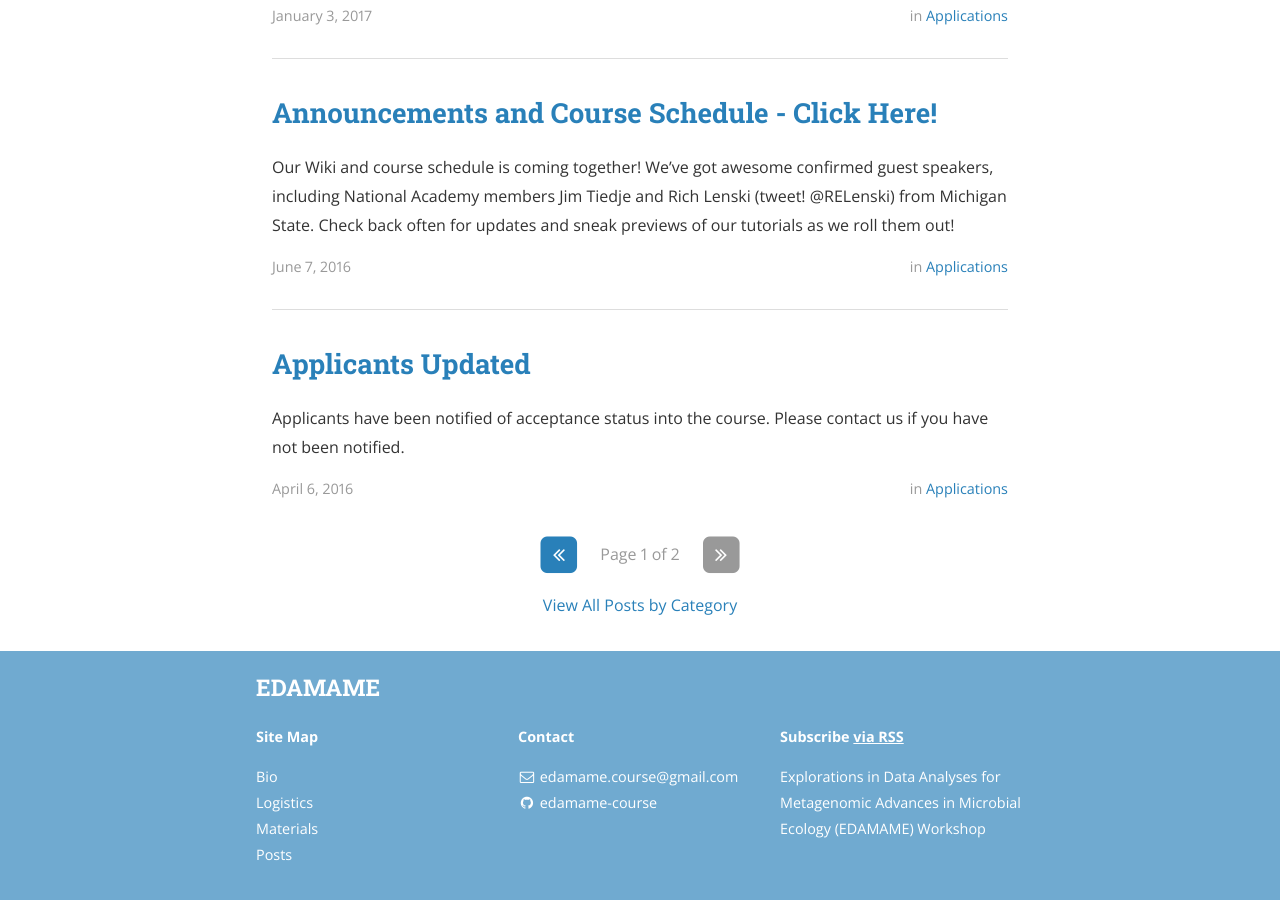
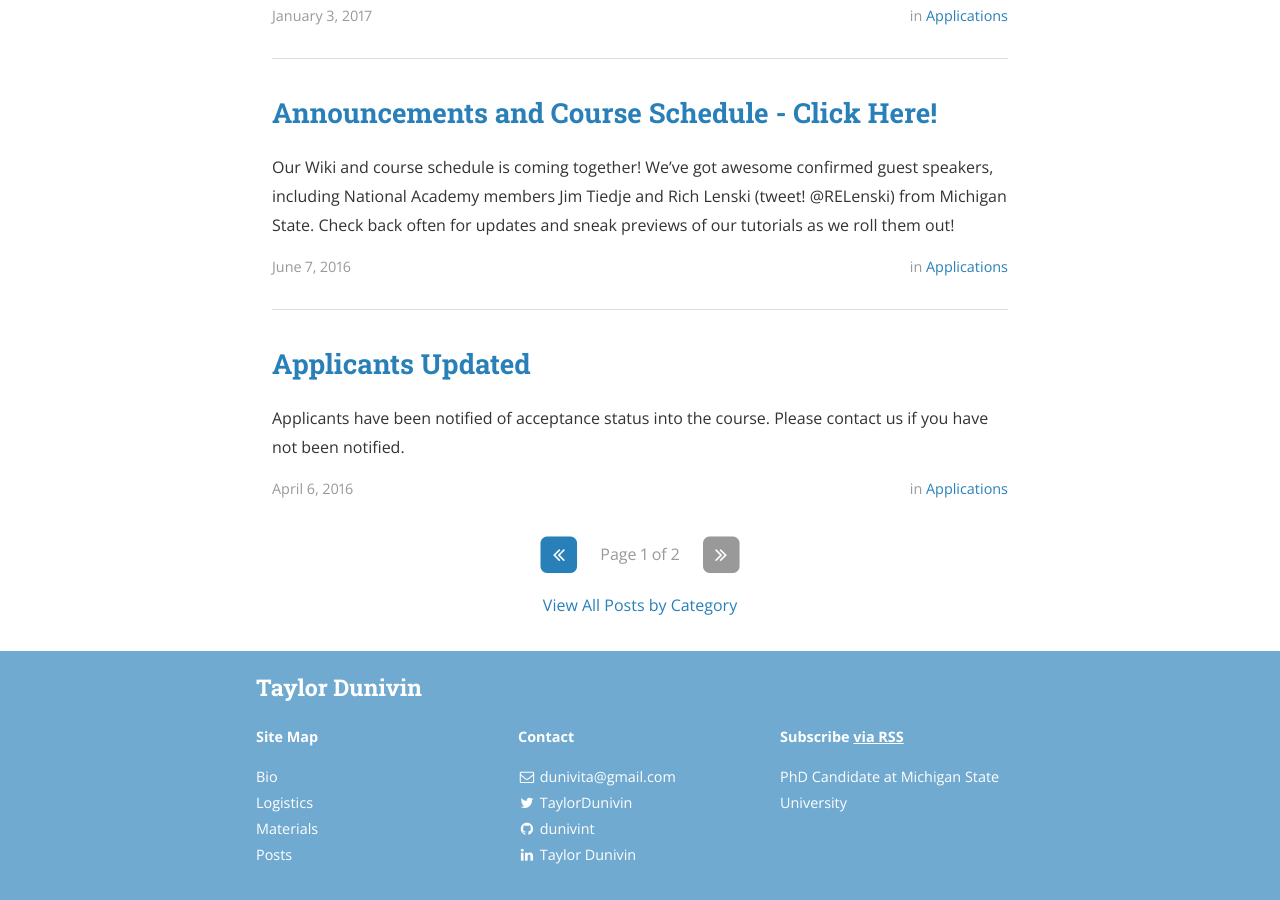
Before and after one commit to dunivint/dunivint.github.io, a Jekyll site: the page built from index.html, in a window 1280 px wide and 900 px high, scrolled down 1477 px. Built offline with Jekyll 4.4.1, drawn with Linux system fonts in a browser that asks for light colours; nearby versions of some CDN libraries; the list of posts is cut into pages by our own code; a style sheet for code colours, icons or effects is not loaded; some of the changed text lies outside the part shown.

Commit message:
Update _config.yml

```diff
--- a/_config.yml
+++ b/_config.yml
@@ -7,18 +7,18 @@ exclude:
   - "/vendor/"
 
 # Site settings
-title: EDAMAME
-subtitle: "Explorations in Data Analyses for Metagenomic Advances in Microbial Ecology (EDAMAME) Workshop"
-email: edamame.course@gmail.com
-name: EDAMAME
+title: Taylor Dunivin
+subtitle: "PhD Candidate at Michigan State University"
+email: dunivita@gmail.com
+name: Taylor Dunivin
 description: >
-  Explorations in Data Analyses for Metagenomic Advances in Microbial Ecology (EDAMAME) Workshop
+  PhD Candidate at Michigan State University
 # Base URL of site (i.e. /blog). It should always start with a slash,
 # and never end with a slash. Set it to a blank value if hosting at the
 # root of your server.
 baseurl: "" # the subpath of your site, e.g. /blog/
-url: "http://edamame-course.github.io" # the base hostname & protocol for your site
-cover: "/assets/corn-blue-sky.jpg"
+url: "http://dunivint.github.io" # the base hostname & protocol for your site
+cover: "/assets/pipette.long.jpeg"
 #logo: "/assets/logo.png"
 logo-name: Home
 
@@ -71,10 +71,10 @@ descriptions:
 social:
   - name: Twitter
     icon: twitter
-    username:
-    url:
+    username: TaylorDunivin
+    url: https://twitter.com/TaylorDunivin
     desc: Follow me on Twitter
-    share: false
+    share: true
 
   - name: Facebook
     icon: facebook
@@ -85,17 +85,17 @@ social:
 
   - name: GitHub
     icon: github
-    username: edamame-course
-    url: https://github.com/edamame-course
+    username: dunivint
+    url: https://github.com/dunivint
     desc: Materials on GitHub
     share: true
 
   - name: LinkedIn
     icon: linkedin
-    username:
-    url:
+    username: Taylor Dunivin
+    url: https://www.linkedin.com/in/taylor-dunivin-40a231a1/
     desc: Connect with me on LinkedIn
-    share: false
+    share: true
 
   - name: Google+
     icon: google-plus
```
